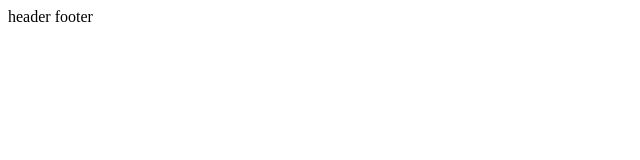
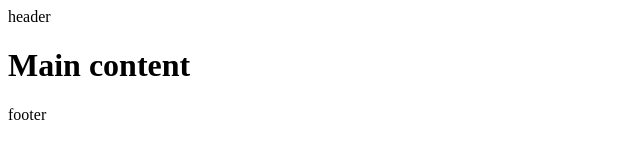
Before and after one commit to sarangashyamdas/ecom-practice, a plain HTML site: page index.html in a window 1280 px wide. Shown: the whole page, without its empty margins (0-640 px from the left). Drawn offline with Linux system fonts and the light colour scheme.

Commit message:
Modified index page

```diff
--- a/index.html
+++ b/index.html
@@ -7,6 +7,7 @@
 </head>
 <body>
     header
+    <h1>Main content</h1>
     footer
 </body>
 </html>
```
